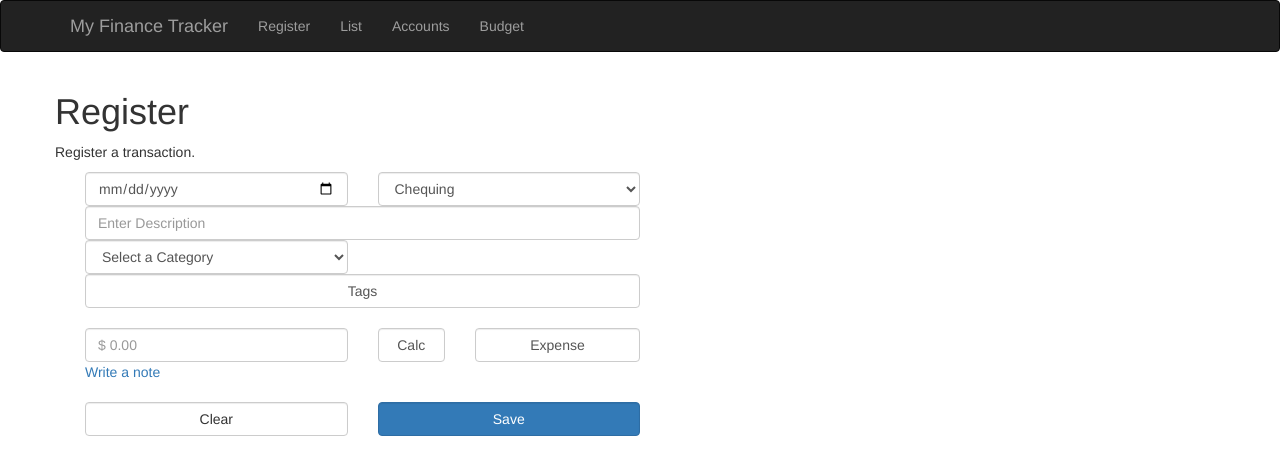
After one commit to zafontana/100daysofweb, a Flask app: template projects/3_finance_tracker/templates/register.html in a window 1280 px wide. The commit adds this page. Shown: the top 475 px of the page. Run offline with Flask 2, Linux system fonts and the light colour scheme; the template is opened without the code that fills it, so the values that code supplies are empty; some libraries are stand-ins or nearby versions.

Commit message:
Day 7 - brainstorming in HTML

```diff
--- a/projects/2_test_runner/templates/write_tests.html
+++ b/projects/2_test_runner/templates/write_tests.html
@@ -73,8 +73,8 @@
         <label for="cucumber">Write the entire feature file here: </label>
         <br>
         <textarea name="cucumber" id="cucumber" rows="20" cols="100"></textarea>
+        <button type="submit">Save</button>
       </form>
-      <button type="submit">Save</button>
     </div>
   </div>
 </div>
--- /dev/null
+++ b/projects/3_finance_tracker/templates/register.html
@@ -0,0 +1,122 @@
+<!doctype html>
+<html lang="en">
+<head>
+    <meta charset="utf-8">
+    <meta http-equiv="X-UA-Compatible" content="IE=edge">
+    <meta name="viewport" content="width=device-width, initial-scale=1">
+    <!-- The above 3 meta tags *must* come first in the head; any other head content must come *after* these tags -->
+    <title>My Finance Tracker</title>
+
+    <!-- Bootstrap -->
+    <link rel="stylesheet" href="https://stackpath.bootstrapcdn.com/bootstrap/3.4.1/css/bootstrap.min.css" integrity="sha384-HSMxcRTRxnN+Bdg0JdbxYKrThecOKuH5zCYotlSAcp1+c8xmyTe9GYg1l9a69psu" crossorigin="anonymous">
+
+    <!-- HTML5 shim and Respond.js for IE8 support of HTML5 elements and media queries -->
+    <!-- WARNING: Respond.js doesn't work if you view the page via file:// -->
+    <!--[if lt IE 9]>
+    <script src="https://oss.maxcdn.com/html5shiv/3.7.3/html5shiv.min.js"></script>
+    <script src="https://oss.maxcdn.com/respond/1.4.2/respond.min.js"></script>
+    <![endif]-->
+</head>
+<body>
+<nav class="navbar navbar-inverse">
+    <div class="container">
+        <div class="navbar-header">
+            <button type="button" class="navbar-toggle collapsed" data-toggle="collapse" data-target="#navbar" aria-expanded="false" aria-controls="navbar">
+                <span class="sr-only">Toggle navigation</span>
+                <span class="icon-bar"></span>
+                <span class="icon-bar"></span>
+                <span class="icon-bar"></span>
+            </button>
+            <a class="navbar-brand" href="#">My Finance Tracker</a>
+        </div>
+        <div id="navbar" class="navbar-collapse collapse">
+            <ul class="nav navbar-nav">
+                <li><a class="active" href="#">Register</a></li>
+                <li><a href="#">List</a></li>
+                <li><a href="#">Accounts</a></li>
+                <li><a href="#">Budget</a></li>
+            </ul>
+        </div><!--/.nav-collapse -->
+    </div>
+</nav>
+<div class="container theme-showcase" role="main">
+    <div class="row">
+        <div class="col">
+            <h1>Register</h1>
+            <p>Register a transaction.</p>
+        </div>
+    </div>
+    <div class="row">
+        <div class="col-md-6">
+            <form method="post">
+                <div class="container">
+                    <div class="row">
+                        <div class="col-sm-3">
+                            <input type="date" class="form-control" name="date" id="date" required>
+                        </div>
+                        <div class="col-sm-3">
+                            <select class="form-control" name="account" id="account" required>
+                                <option value="1" selected>Chequing</option>
+                                <option value="2">Savings</option>
+                                <option value="3">Credit Card</option>
+                            </select>
+                        </div>
+                    </div>
+                    <div class="row">
+                        <div class="col-sm-6">
+                            <input type="text" class="form-control" name="description" id="description" placeholder="Enter Description">
+                        </div>
+                    </div>
+                    <div class="row">
+                        <div class="col-sm-3">
+                            <select class="form-control" name="category" id="category">
+                                <option>Select a Category</option>
+                                <option value="1">Bills</option>
+                                <option value="2">Groceries</option>
+                                <option value="3">Shopping</option>
+                            </select>
+                        </div>
+                    </div>
+                    <div class="row">
+                        <div class="col-sm-6">
+                            <button type="button" class="form-control">Tags</button>
+                        </div>
+                    </div>
+                    <br>
+                    <div class="row">
+                        <div class="col-sm-3">
+                            <input type="number" class="form-control" name="value" id="value" placeholder="$ 0.00" required>
+                        </div>
+                        <div class="col-sm-1">
+                            <button type="button" class="form-control">Calc</button>
+                        </div>
+                        <div class="col-sm-2">
+                            <button type="button" class="form-control">Expense</button>
+                        </div>
+                    </div>
+                    <div class="row">
+                        <div class="col-sm-2">
+                            <a href="#">Write a note</a>
+                        </div>
+                    </div>
+                    <br>
+                    <div class="row">
+                        <div class="col-sm-3">
+                            <button type="reset" class="form-control btn btn-default">Clear</button>
+                        </div>
+                        <div class="col-sm-3">
+                            <button type="submit" class="form-control btn btn-primary">Save</button>
+                        </div>
+                    </div>
+                </div>
+            </form>
+        </div>
+    </div>
+</div>
+
+<!-- jQuery (necessary for Bootstrap's JavaScript plugins) -->
+<script src="https://code.jquery.com/jquery-1.12.4.min.js" integrity="sha384-nvAa0+6Qg9clwYCGGPpDQLVpLNn0fRaROjHqs13t4Ggj3Ez50XnGQqc/r8MhnRDZ" crossorigin="anonymous"></script>
+<!-- Include all compiled plugins (below), or include individual files as needed -->
+<script src="https://stackpath.bootstrapcdn.com/bootstrap/3.4.1/js/bootstrap.min.js" integrity="sha384-aJ21OjlMXNL5UyIl/XNwTMqvzeRMZH2w8c5cRVpzpU8Y5bApTppSuUkhZXN0VxHd" crossorigin="anonymous"></script>
+</body>
+</html>
```
Also changed, not shown: projects/3_finance_tracker/templates/list.html (added, +72 -0 lines), readme.md, 1 other file.
